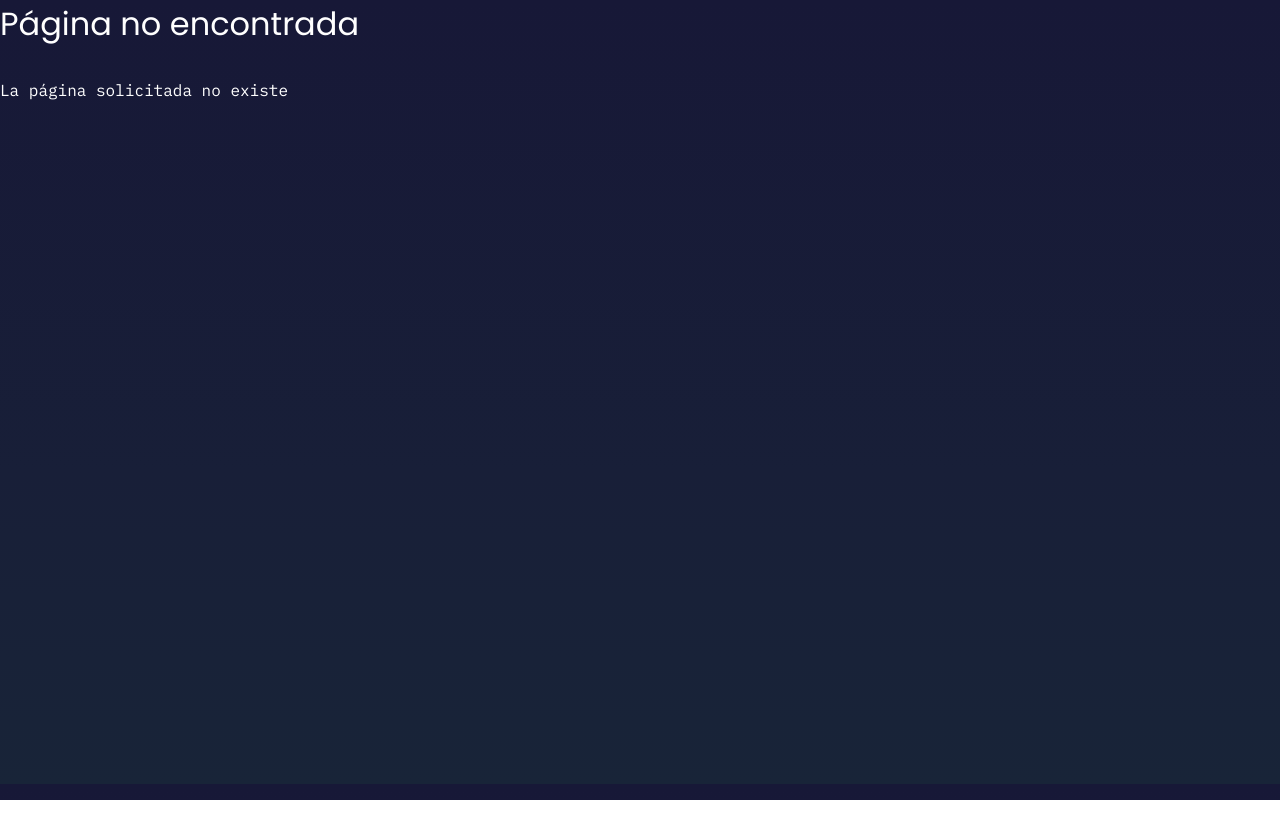
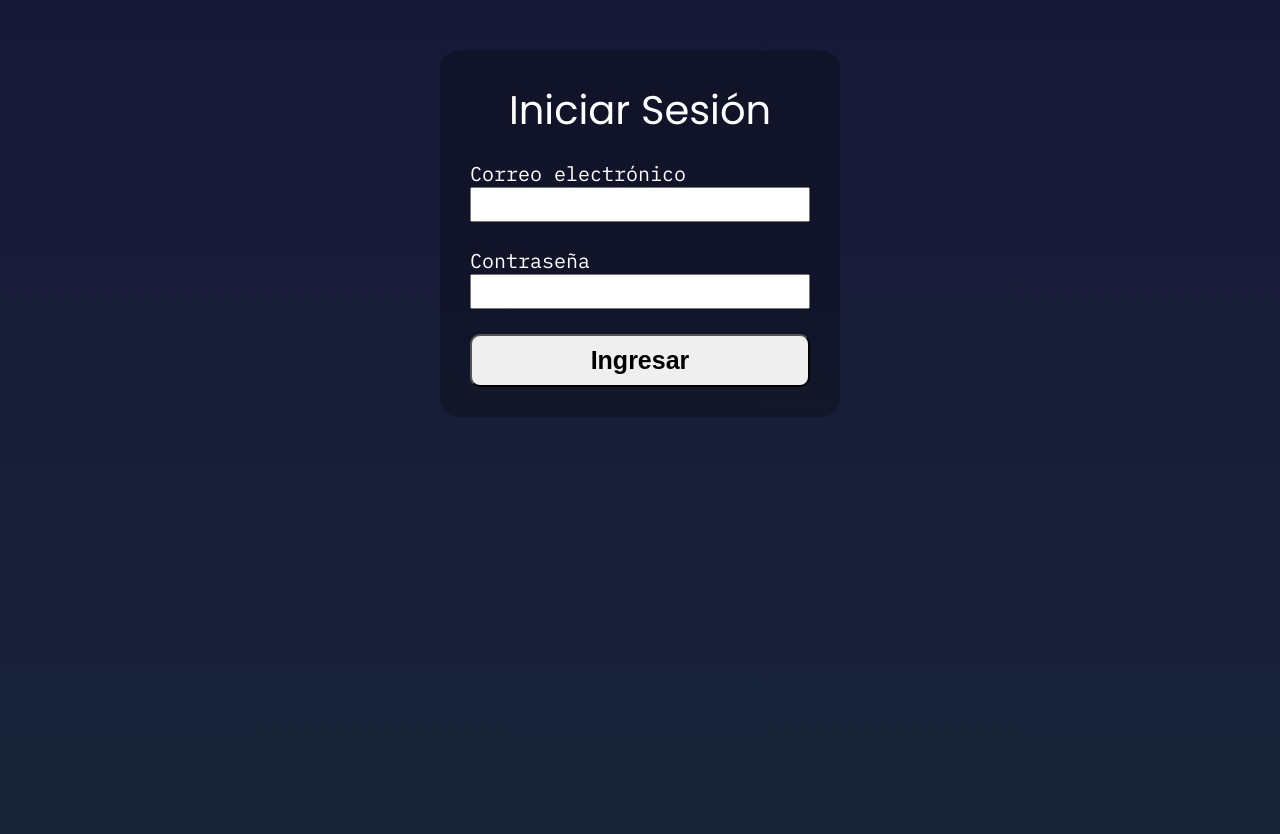
Before and after one commit to Geavor/proyecto-react-2022, a React (Vite) app: page /login in a window 1280 px wide. Before the commit the page ends 800 px from the top, so only its background shows below. Built offline with nearby package versions, Linux system fonts and the light colour scheme.

Commit message:
Adición de un formulario login, autenticación con una API de prueba y estilos al componente Login

```diff
--- a/src/components/App.jsx
+++ b/src/components/App.jsx
@@ -1,8 +1,10 @@
-import { Outlet } from "react-router-dom";
+import { Navigate, Outlet } from "react-router-dom";
 import Menu from "./menu/Menu";
-import "./App.css"
+import "./App.css";
 
 const App = () => {
+  if (!localStorage.getItem("tokenEDmarket")) return <Navigate to="/login" />;
+
   return (
     <div className="app-container">
       <Menu />
--- a/src/components/Cuadricula.jsx
+++ b/src/components/Cuadricula.jsx
@@ -4,8 +4,6 @@ import usePetition from "../hooks/usePetition";
 
 function Cuadricula() {
   const [criptos, cargandoCriptos, errorCriptos] = usePetition("assets");
-
-  console.log("Cuadricula", criptos, cargandoCriptos, errorCriptos);
 
   if (cargandoCriptos) return <span>Cargando...</span>;
   if (Boolean(errorCriptos))
--- a/src/components/menu/Menu.jsx
+++ b/src/components/menu/Menu.jsx
@@ -1,9 +1,10 @@
 import { useContext } from "react";
-import { NavLink } from "react-router-dom";
+import { NavLink, useNavigate } from "react-router-dom";
 import { UserContext } from "../../context/UserContext";
 import "./Menu.css";
 
 const Menu = () => {
+  const navigation = useNavigate();
 
   const usuario = useContext(UserContext);
 
@@ -19,6 +20,16 @@ const Menu = () => {
         <li>
           <NavLink to="/perfil">Perfil de {usuario.name}</NavLink>
         </li>
+        <li>
+          <a
+            onClick={() => {
+              localStorage.removeItem("tokenEDmarket");
+              navigation("/login");
+            }}
+          >
+            Cerrar Sesión
+          </a>
+        </li>
       </ul>
     </nav>
   );
--- /dev/null
+++ b/src/components/usuarios/Login.css
@@ -0,0 +1,46 @@
+.login-container {
+  font-size: 20px;
+  background: rgba(0 0 0 / 0.25);
+  width: 400px;
+  margin: 50px auto;
+  padding: 30px;
+  border-radius: 5%;
+}
+
+.login-container form div:not(:last-child) {
+  margin-bottom: 25px;
+}
+
+.login-container h1 {
+  text-align: center;
+  font-size: 40px;
+  margin-bottom: 20px;
+}
+
+.login-container .field label,
+input {
+  display: block;
+  width: 100%;
+}
+
+.login-container input{
+  font-size: 25px;
+}
+
+.login-container .submit {
+  margin-top: 25px;
+}
+
+.login-container .submit input{
+  margin-top: 25px;
+  padding: 10px;
+  font-weight: bold;
+  cursor: pointer;
+  border-radius: 10px;
+}
+
+.login-container .submit input:hover{
+  transition: linear .3s;
+  color: white;
+  background: black;
+}
--- /dev/null
+++ b/src/components/usuarios/Login.jsx
@@ -0,0 +1,67 @@
+import axios from "axios";
+import { useState } from "react";
+import { Navigate, useNavigate } from "react-router-dom";
+import "./Login.css";
+
+const Login = () => {
+  const navigation = useNavigate();
+
+  const [user, setUser] = useState({
+    email: "",
+    password: "",
+  });
+
+  const submit = (e) => {
+    e.preventDefault();
+    axios
+      .post(`https://reqres.in/api/login`, user)
+      .then((data) => {
+        localStorage.setItem("tokenEDmarket", data.data.token);
+        navigation("/");
+      })
+      .catch((e) => console.error(e));
+  };
+
+  if (localStorage.getItem("tokenEDmarket")) return <Navigate to="/" />;
+
+  return (
+    <div className="login-container">
+      <h1>Iniciar Sesión</h1>
+      <form onSubmit={submit}>
+        <div className="field">
+          <label htmlFor="email">Correo electrónico</label>
+          <input
+            required
+            onChange={(e) => {
+              setUser({
+                ...user,
+                email: e.target.value,
+              });
+            }}
+            type="email"
+            name="email"
+          />
+        </div>
+        <div className="field">
+          <label htmlFor="password">Contraseña</label>
+          <input
+            required
+            onChange={(e) => {
+              setUser({
+                ...user,
+                password: e.target.value,
+              });
+            }}
+            type="password"
+            name="password"
+          />
+        </div>
+        <div className="submit">
+          <input type="submit" value="Ingresar" />
+        </div>
+      </form>
+    </div>
+  );
+};
+
+export default Login;
--- a/src/Perfil.jsx
+++ b/src/components/usuarios/Perfil.jsx
@@ -1,5 +1,5 @@
 import { useContext } from "react";
-import { UserContext } from "./context/UserContext";
+import { UserContext } from "../../context/UserContext";
 
 const Perfil = () => {
   const usuario = useContext(UserContext);
--- a/src/main.jsx
+++ b/src/main.jsx
@@ -7,8 +7,9 @@ import App from "./components/App";
 import Home from "./Home";
 import CriptoPage from "./components/cripto/CriptoPage";
 import "./main.css";
-import Perfil from "./Perfil";
+import Perfil from "./components/usuarios/Perfil";
 import { UserContextProvider } from "./context/UserContext";
+import Login from "./components/usuarios/Login";
 
 ReactDOM.createRoot(document.getElementById("root")).render(
   <UserContextProvider>
@@ -22,6 +23,7 @@ ReactDOM.createRoot(document.getElementById("root")).render(
           <Route index element={<Cuadricula />}></Route>
           <Route path=":id" element={<CriptoPage />}></Route>
         </Route>
+        <Route path="/login" element={<Login />} />
         <Route path="*" element={<Pagina404 />} />
       </Routes>
     </BrowserRouter>
```
